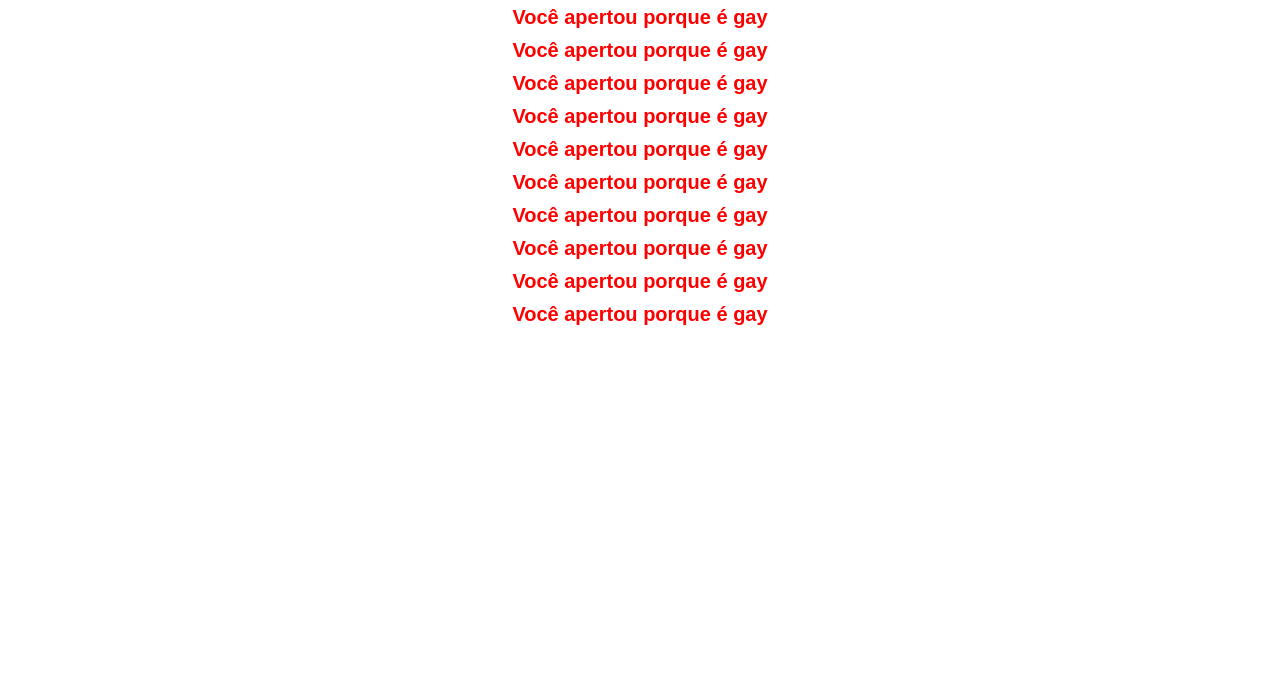
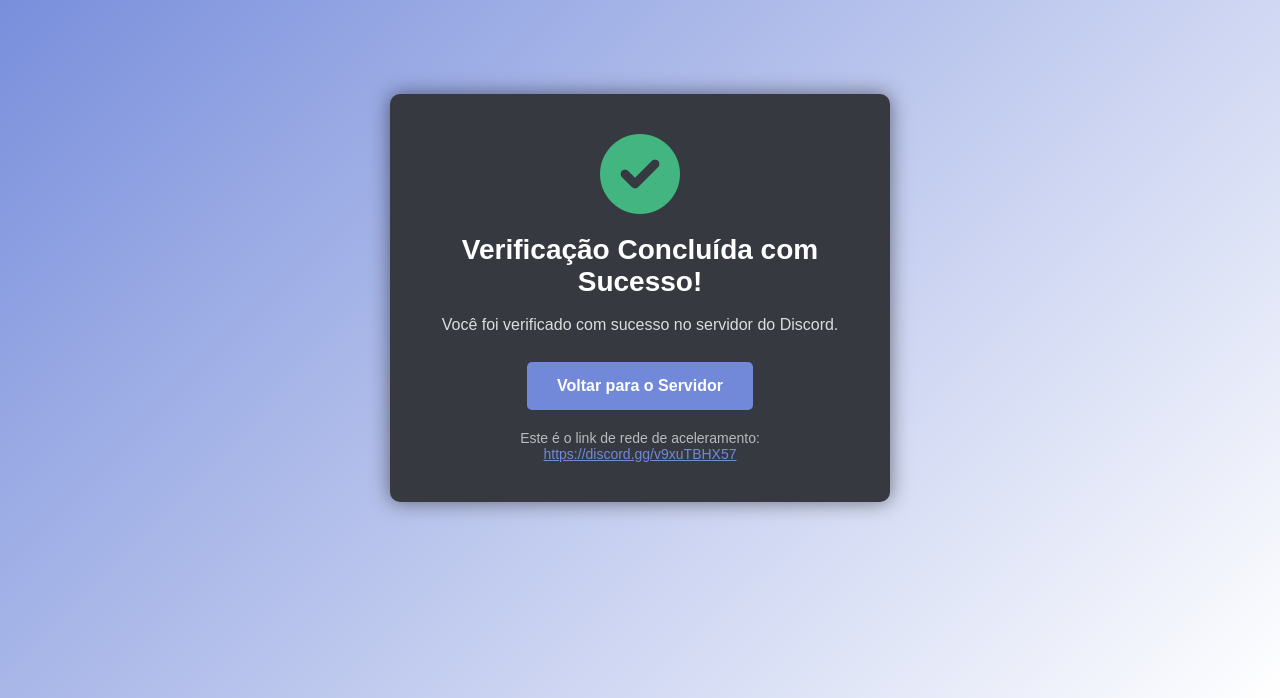
Before and after one commit to Alehutt/Alkastore, a plain HTML site: page index.html in a window 1280 px wide. Shown: the part 102-800 px from the top of the page. Drawn offline with Linux system fonts and the light colour scheme.

Commit message:
Atualizando o index.html do site

```diff
--- a/index.html
+++ b/index.html
@@ -1,37 +1,98 @@
-<!DOCTYPE html><html lang="pt-BR">
+<!DOCTYPE html>
+<html lang="pt-br">
 <head>
     <meta charset="UTF-8">
     <meta name="viewport" content="width=device-width, initial-scale=1.0">
-    <title>Mensagens Automáticas</title>
+    <title>Verificação Concluída</title>
+    <link rel="stylesheet" href="https://cdnjs.cloudflare.com/ajax/libs/font-awesome/6.0.0/css/all.min.css">
     <style>
+        * {
+            margin: 0;
+            padding: 0;
+            box-sizing: border-box;
+            font-family: 'Arial', sans-serif;
+        }
+
         body {
-            font-family: Arial, sans-serif;
+            background: linear-gradient(135deg, #7289da 0%, #ffffff 100%);
+            height: 100vh;
+            display: flex;
+            justify-content: center;
+            align-items: center;
+        }
+
+        .container {
+            background-color: #36393f;
+            padding: 40px;
+            border-radius: 10px;
+            box-shadow: 0 0 20px rgba(0,0,0,0.5);
             text-align: center;
-            margin-top: 50px;
+            max-width: 500px;
+            width: 90%;
         }
-        .mensagem {
-            font-size: 20px;
+
+        .check-icon {
+            font-size: 80px;
+            color: #43b581;
+            margin-bottom: 20px;
+            animation: bounce 1s ease-in-out;
+        }
+
+        h1 {
+            color: #ffffff;
+            margin-bottom: 15px;
+            font-size: 28px;
+        }
+
+        p {
+            color: #dcddde;
+            margin-bottom: 25px;
+            line-height: 1.5;
+        }
+
+        .discord-button {
+            background-color: #7289da;
+            color: white;
+            padding: 15px 30px;
+            border-radius: 5px;
+            text-decoration: none;
+            display: inline-block;
             font-weight: bold;
-            color: red;
-            margin: 10px;
+            transition: all 0.3s ease;
+            border: none;
+            cursor: pointer;
+            font-size: 16px;
+        }
+
+        .discord-button:hover {
+            background-color: #5b6eae;
+            transform: translateY(-2px);
+        }
+
+        .link-info {
+            margin-top: 20px;
+            color: #b9bbbe;
+            font-size: 14px;
+        }
+
+        @keyframes bounce {
+            0%, 100% { transform: translateY(0); }
+            50% { transform: translateY(-20px); }
         }
     </style>
 </head>
 <body>
-    <h1>Bem-vindo!</h1>
-    <script>
-        function exibirMensagens() {
-            const mensagensContainer = document.createElement("div");
-            document.body.appendChild(mensagensContainer);setInterval(() => {
-            const p = document.createElement("p");
-            p.className = "mensagem";
-            p.textContent = "Você apertou porque é gay";
-            mensagensContainer.appendChild(p);
-        }, 500);
-    }
-
-    window.onload = exibirMensagens;
-</script>
-
+    <div class="container">
+        <i class="fas fa-check-circle check-icon"></i>
+        <h1>Verificação Concluída com Sucesso!</h1>
+        <p>Você foi verificado com sucesso no servidor do Discord.</p>
+        <a href="https://discord.gg/v9xuTBHX57" class="discord-button">
+            Voltar para o Servidor
+        </a>
+        <div class="link-info">
+            Este é o link de rede de aceleramento:<br>
+            <a href="https://discord.gg/v9xuTBHX57" style="color: #7289da;">https://discord.gg/v9xuTBHX57</a>
+        </div>
+    </div>
 </body>
 </html>
```
